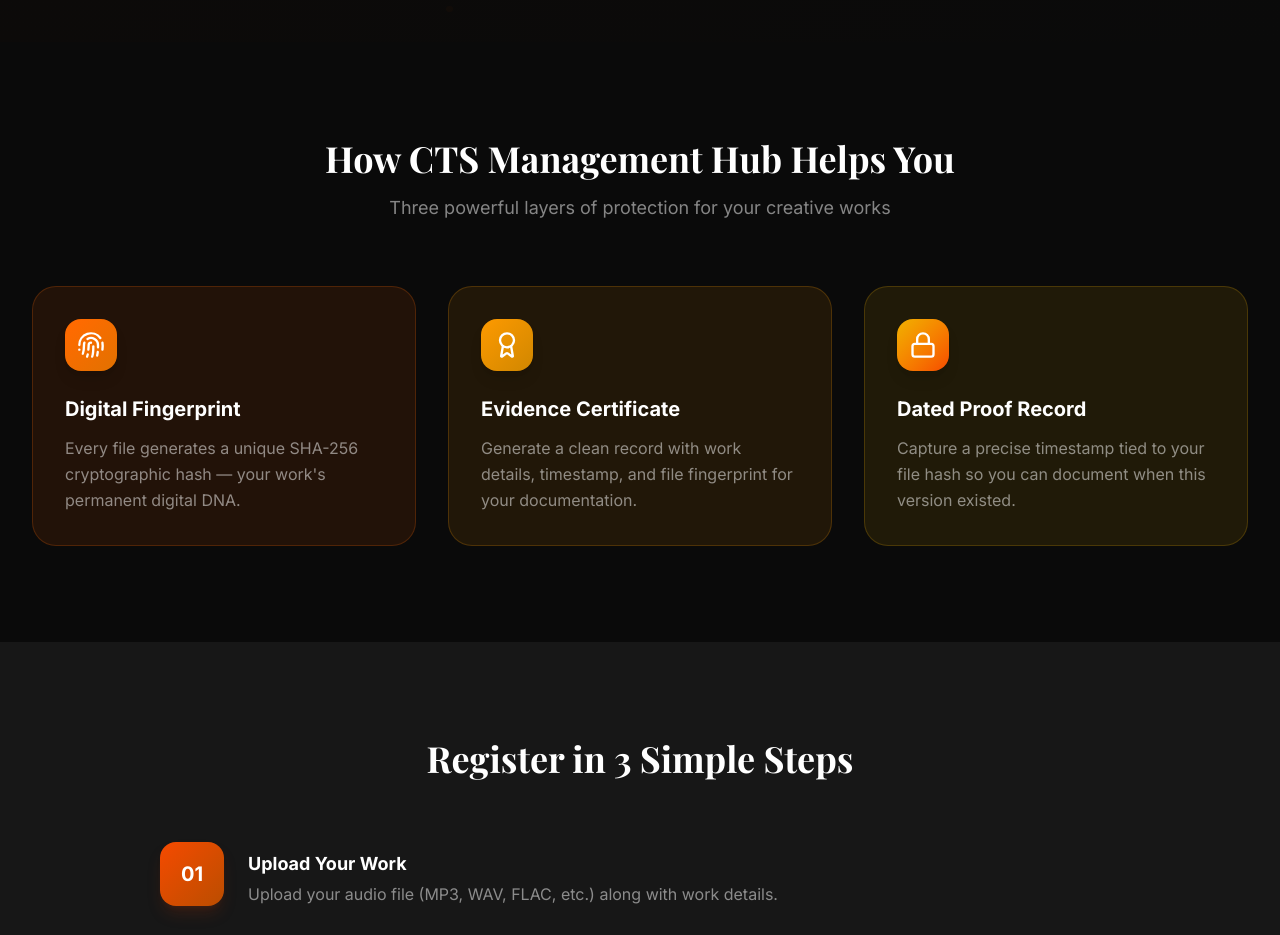
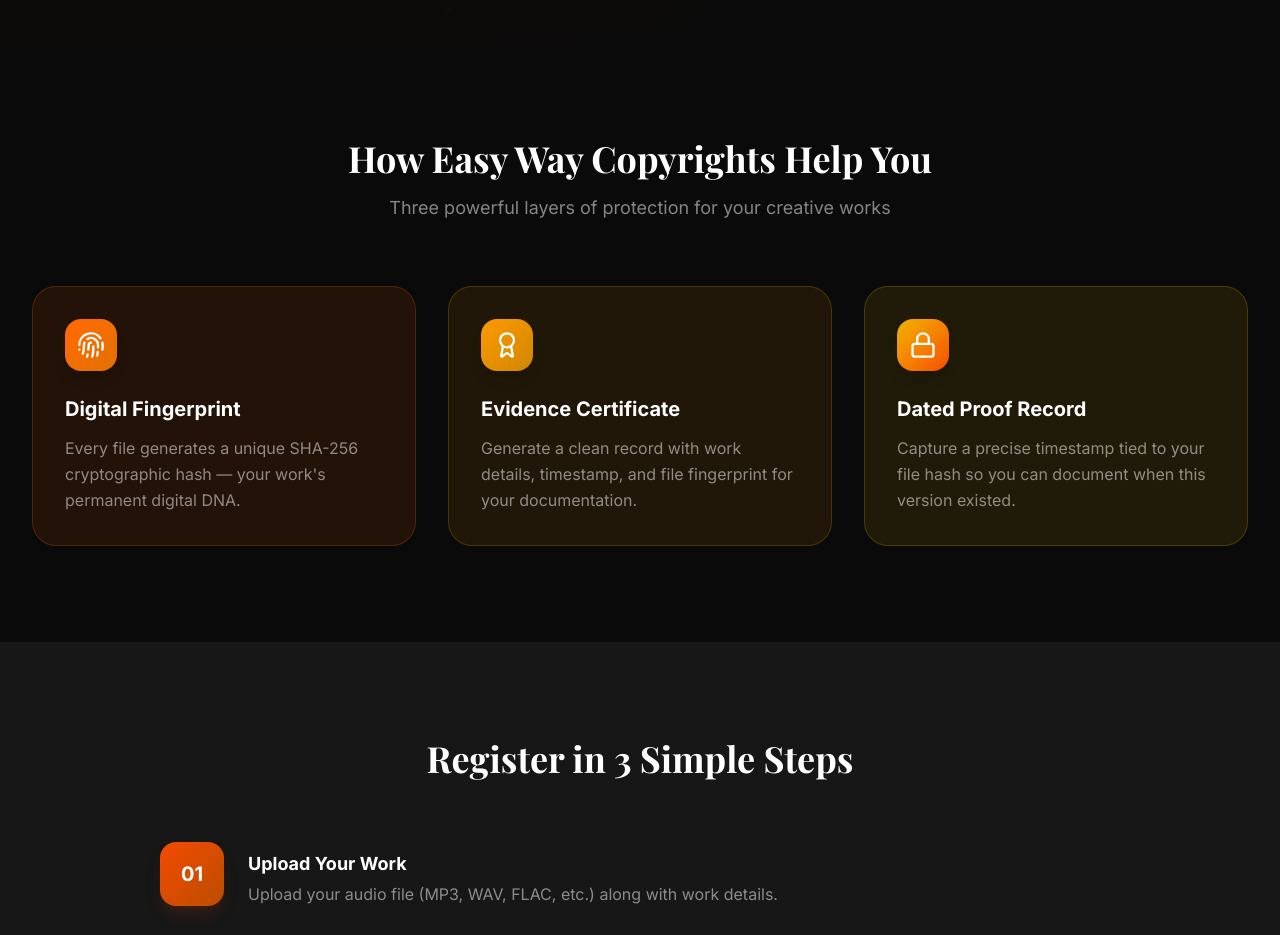
Before and after one commit to aitopmusicnews-cloud/EZCopyRight, a React (Vite) app: page / in a window 1280 px wide. Shown: the part 980-1915 px from the top of the page. Built offline with nearby package versions, Linux system fonts and the light colour scheme; no server answers.

Commit message:
Update opening page Easy Way Copyrights heading

```diff
--- a/src/components/LandingHero.tsx
+++ b/src/components/LandingHero.tsx
@@ -167,7 +167,7 @@
         <div className="max-w-7xl mx-auto px-4 sm:px-6 lg:px-8">
           <div className="text-center mb-16">
             <h2 className="text-3xl sm:text-4xl font-bold text-white mb-4" style={{ fontFamily: 'Playfair Display, serif' }}>
-              How CTS Management Hub Helps You
+              How Easy Way Copyrights Help You
             </h2>
             <p className="text-lg text-white/50 max-w-xl mx-auto">
               Three powerful layers of protection for your creative works
```
